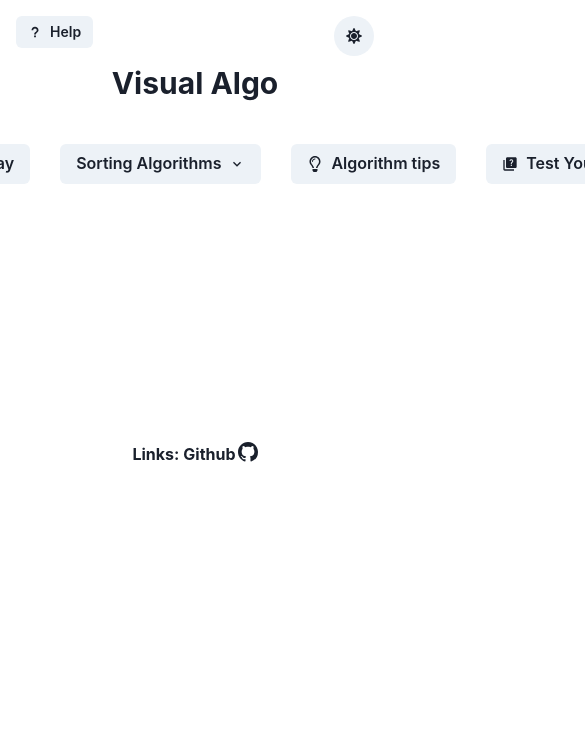
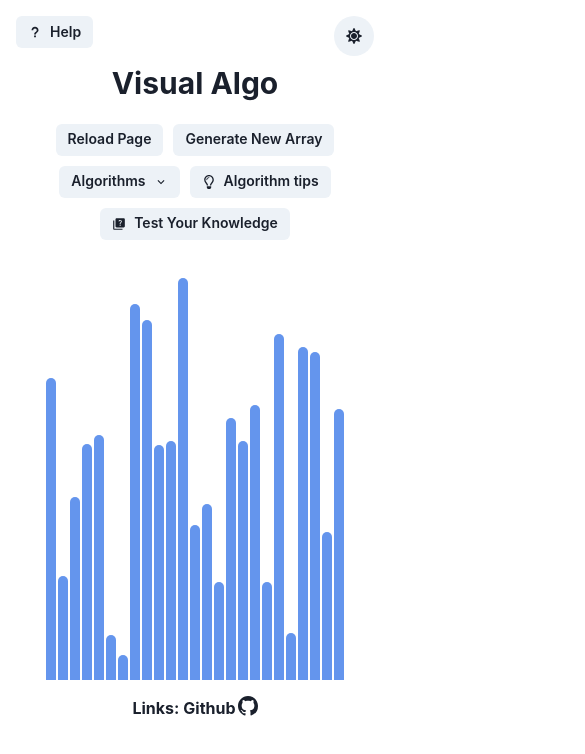
Before and after one commit to waitingonalice/Visual-Algo, a React (Create React App) app: page / in a window 390 px wide. Shown: the top 754 px of the page, 585 px wide, since content can reach past the window. Built offline with nearby package versions, Linux system fonts and the light colour scheme.

Commit message:
made Visual Algo mobile responsive

```diff
--- a/src/App.js
+++ b/src/App.js
@@ -1,12 +1,10 @@
 import React from 'react';
 import "./app.css"
 import { SortingVisual } from './components/SortingVisual';
-import { VStack, Heading, IconButton, useColorMode, Box, Center} from '@chakra-ui/react'
+import { Heading, IconButton, useColorMode, Center} from '@chakra-ui/react'
 import { FaSun, FaMoon } from 'react-icons/fa'
 import { HelpModal } from './components/Modal'
-import { AlgoModal } from './components/Modal';
 import {BsGithub} from 'react-icons/bs'
-import { useEffect } from 'react';
 
 export default function App() {
 	const { colorMode, toggleColorMode } = useColorMode();
--- a/src/app.css
+++ b/src/app.css
@@ -2,7 +2,7 @@
     display: flex;
 } */
 .header {
-    padding: 16px;
+    margin: 16px;
 }
 
 .title {
@@ -26,3 +26,9 @@
     left: 0;
     right: 0;
 }
+
+@media (min-width: 360px) and (max-width: 500px) {
+    .footer {
+        bottom: -40px;
+    }
+}
--- a/src/components/Button.jsx
+++ b/src/components/Button.jsx
@@ -7,7 +7,7 @@ export function GenerateButton(props) {
         <Button
             className={myClass}
             onClick={props.handleClick}
-            colorScheme='gray' size='md'
+            colorScheme='gray' size='sm'
             leftIcon={props.leftIcon}
             disabled = {props.disabled}
         >
--- a/src/components/DropDownMenu.jsx
+++ b/src/components/DropDownMenu.jsx
@@ -5,8 +5,8 @@ import { ChevronDownIcon } from '@chakra-ui/icons';
 export function SortDropDownMenu(props) {
     return (
          <Menu>
-            <MenuButton as={Button} rightIcon={<ChevronDownIcon />} colorScheme = 'gray'>
-                Sorting Algorithms
+            <MenuButton as={Button} rightIcon={<ChevronDownIcon />} colorScheme = 'gray' size = {'sm'}>
+                Algorithms
             </MenuButton>
             <MenuList>
                 {props.children}
--- a/src/components/SortingVisual.jsx
+++ b/src/components/SortingVisual.jsx
@@ -5,11 +5,12 @@ import { getMergeSortAnimations } from '../SortingAlgorithms/mergeSortAlgo.js';
 import { getBubbleSortAnimations } from '../SortingAlgorithms/bubbleSortAlgo';
 import { getInsertionSortAnimations } from '../SortingAlgorithms/insertionSortAlgo';
 import { getQuickSortAnimations } from '../SortingAlgorithms/quickSortAlgo';
-import { MenuItem,Box, HStack, VStack } from '@chakra-ui/react';
+import { MenuItem, VStack } from '@chakra-ui/react';
 import { GenerateButton } from './Button.jsx';
 import { SortDropDownMenu } from './DropDownMenu.jsx';
 import { AlgoModal } from './Modal.jsx';
-import {MdQuiz} from "react-icons/md"
+import { MdQuiz } from "react-icons/md"
+
 const animationSpeedMs = 7;
 const primaryColor = "CornflowerBlue";
 const secondaryColor = "Aquamarine";
@@ -18,25 +19,36 @@ export function SortingVisual() {
     const [array, setArray] = useState(randomArray());
 
     //function that controls size of array based on window event listener
-    //effect invokes handleResize() once after every render to DOM
+    //effect invokes handleResize() function
+    // useEffect(() => {
+    //     function handleResize() {
+    //         const numBars = array
+    //         if (window.innerWidth/20<=numBars.length-1) {
+    //             numBars.pop();
+    //             setArray([...numBars])
+
+    //         } else if (window.innerWidth / 20 >= numBars.length - 1) {
+    //             numBars.push(randomIntFromInterval(10, window.innerHeight / 2))
+    //             setArray([...numBars])
+    //         }
+    //     }
+    //     window.addEventListener('resize', handleResize)
+    //     return () => window.removeEventListener("resize", handleResize)
+    // }, [])
+
     useEffect(() => {
-        function handleResize() {
-            const numBars = array
-            if (window.innerWidth/25<=numBars.length-1) {
-                numBars.pop();
-                setArray([...numBars])
+        window.addEventListener('resize', () => {
+            handleReset();
+        })
+    },[])
 
-            } else if (window.innerWidth / 10 >= numBars.length - 1) {
-                numBars.push(randomIntFromInterval(10, window.innerHeight / 2))
-                setArray([...numBars])
 
+    const handleReset = () => {
+        console.log('reset')
+        setArray(randomArray());
     }
-        }
-        window.addEventListener('resize', handleResize)
-        return () => window.removeEventListener("resize", handleResize)
-    }, [])
 
-    //FROM: https://github.com/waitingonalice/Sorting-Visualizer-Tutorial/blob/master/src/sortingAlgorithms/sortingAlgorithms.js
+
     const handleMergeSort = () => {
         const animations = getMergeSortAnimations(array);
         for (let i = 0; i < animations.length; i++) {
@@ -131,20 +143,12 @@ export function SortingVisual() {
             }
         }
     }
-    const refreshPage = () => {
-        window.location.reload(true);
-    }
-    const handleReset = () => {
-        console.log('reset')
-        setArray(randomArray());
-    }
+
 
     return(
-        <>
-            <Box pt ='10'>
+        <div className='parent-container'>
             <VStack>
-                    <HStack spacing='30px'>
-
+                <div className='feature-buttons'>
                     <GenerateButton myClass ="resetArray" handleClick = {()=>refreshPage()}>Reload Page</GenerateButton>
                     <GenerateButton myClass ="generateNewArray" handleClick = {()=>handleReset()}>Generate New Array</GenerateButton>
 
@@ -156,26 +160,27 @@ export function SortingVisual() {
                     </SortDropDownMenu>
                     <AlgoModal />
                     <GenerateButton leftIcon = {<MdQuiz/>}>Test Your Knowledge</GenerateButton>
-                    </HStack>
+                </div>
 
-                    <Box pos = "relative" top = "200">
+                <div className='array-container'>
                     {array.map((value, idx) => (
-                            <Box className="array-bar"
+                        <div className="array-bar"
                             key={idx}
                             style={{backgroundColor: primaryColor, height: `${value}px`}}>
-                            </Box>
+                        </div>
                     ))}
-                    </Box>
+                </div>
             </VStack>
-            </Box>
-        </>
-
+        </div>
     )
+}
+const refreshPage = () => {
+    window.location.reload(true);
 }
 
 const randomArray = () => {
     const array = [];
-    for(let i = 0; i<(window.innerWidth-500)/16; i++){
+    for(let i = 0; i<(window.innerWidth)/16; i++){
         array.push(randomIntFromInterval(10,window.innerHeight/2));
     }
     return array;
--- a/src/components/SortingVisualizer.css
+++ b/src/components/SortingVisualizer.css
@@ -1,11 +1,29 @@
-/* .array-container {
-  position: absolute;
-  top: 300px;
-} */
+.parent-container {
+    padding-top: 20px;
+}
+
+.array-container {
+    position: relative;
+    top: 200px;
+}
 
 .array-bar {
     border-radius: 5px 5px 0px 0px;
     display: inline-block;
-    width: 15px;
+    width: 10px;
     margin: 0px 1px;
 }
+.feature-buttons {
+    display: flex;
+    gap: 10px;
+}
+
+@media (min-width: 360px) and (max-width: 500px) {
+    .feature-buttons {
+        justify-content: center;
+        flex-wrap: wrap;
+    }
+    .array-container {
+        top: 30px;
+    }
+}
```
Also changed, not shown: src/package.json (deleted, +0 -46 lines). Lines whose indentation alone changed are shown as unchanged.
